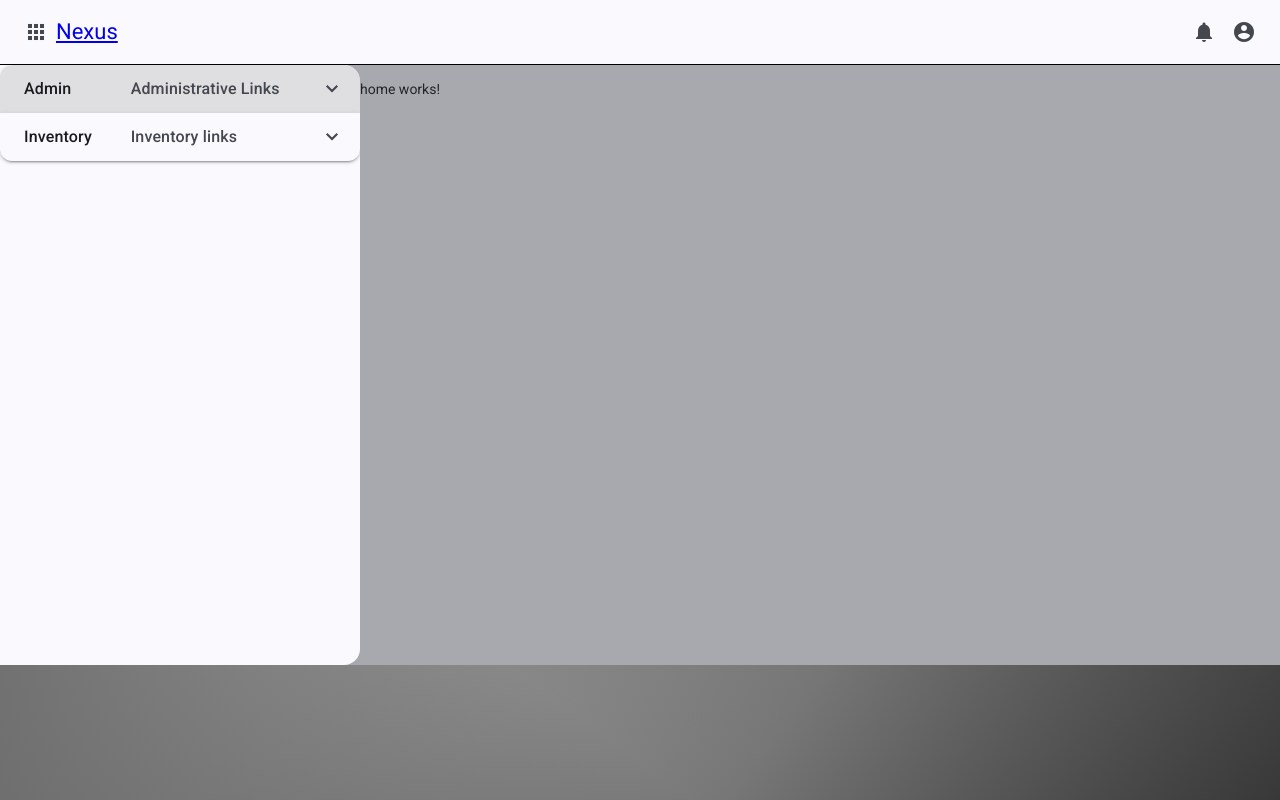
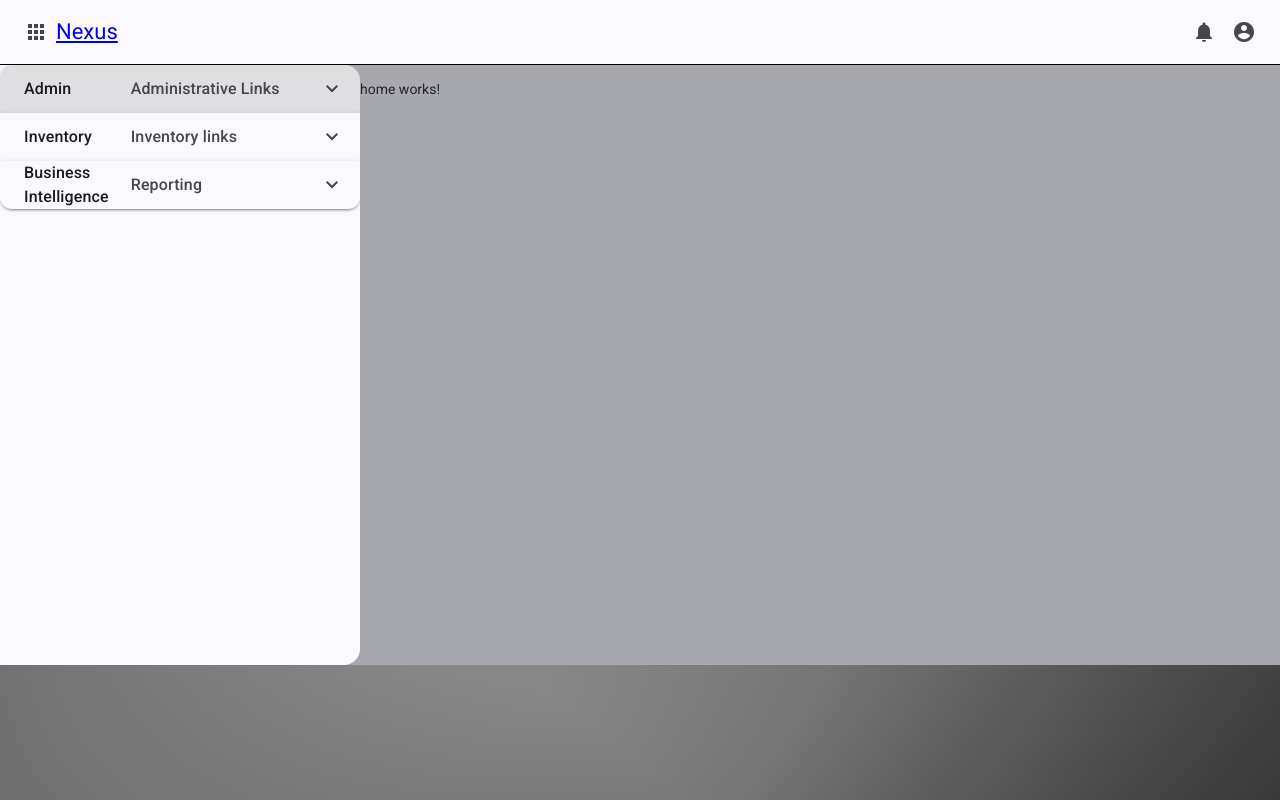
Before and after one commit to beowulf1416/nexus.ui.ng, an Angular app: page / in a window 1280 px wide. Both pictures are taken after a click on the button "apps". Built offline with nearby package versions, Linux system fonts and the light colour scheme.

Commit message:
add bi to app list

```diff
--- a/src/app/components/main/main.html
+++ b/src/app/components/main/main.html
@@ -28,6 +28,18 @@
                         </ul>
                     </nav>
                 </mat-expansion-panel>
+                <mat-expansion-panel>
+                    <mat-expansion-panel-header>
+                        <mat-panel-title>Business Intelligence</mat-panel-title>
+                        <mat-panel-description>Reporting</mat-panel-description>
+                    </mat-expansion-panel-header>
+                    <nav>
+                        <ul>
+                            <li><a title="Dashboard" routerLink="/bi/dashboard">Dashboard</a></li>
+                            <li><a title="Data Sources" routerLink="/bi/sources">Data Sources</a></li>
+                        </ul>
+                    </nav>
+                </mat-expansion-panel>
             </mat-accordion>
         </mat-sidenav>
         <mat-sidenav #nav_end position="end" [opened]="show_right_sidenav()" mode="over">
```
